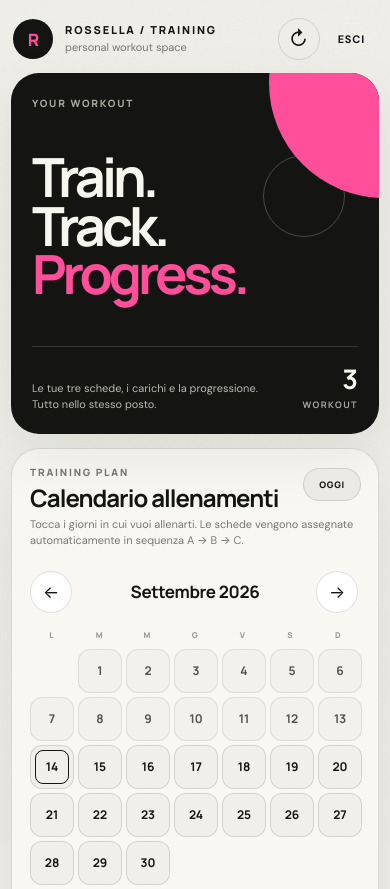
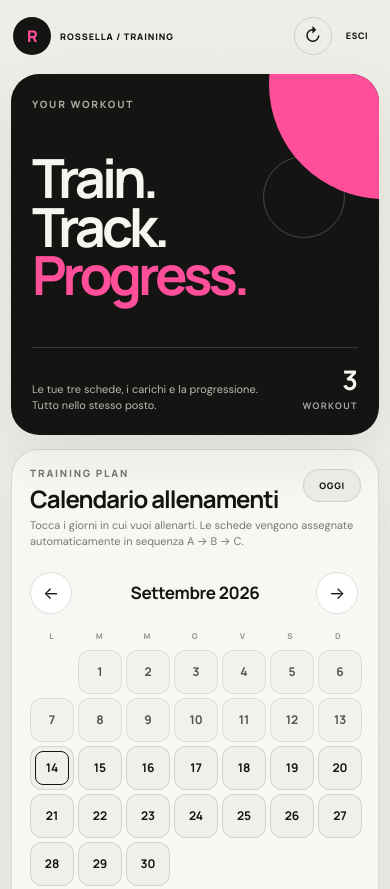
Before and after one commit to RossellaPell/rossella-training, a website: page index.html in a window 390 px wide. Shown: the top 889 px of the page. Drawn offline with Linux system fonts and the light colour scheme.

Commit message:
Add files via upload

```diff
--- a/app.js
+++ b/app.js
@@ -462,7 +462,8 @@ async function testNotification() {
 if ('serviceWorker' in navigator) {
   window.addEventListener('load', async () => {
     try {
-      await navigator.serviceWorker.register('/sw.js?v=7');
+      const registration = await navigator.serviceWorker.register('/sw.js?v=10', { updateViaCache: 'none' });
+      await registration.update();
       await navigator.serviceWorker.ready;
       syncTrainingDaysToCloud();
       getPushStatus();
--- a/index.html
+++ b/index.html
@@ -13,7 +13,7 @@
   <link rel="preconnect" href="https://fonts.googleapis.com">
   <link rel="preconnect" href="https://fonts.gstatic.com" crossorigin>
   <link href="https://fonts.googleapis.com/css2?family=DM+Sans:wght@400;500;600;700&family=Manrope:wght@500;600;700;800&display=swap" rel="stylesheet">
-  <link rel="stylesheet" href="style.css?v=9" />
+  <link rel="stylesheet" href="style.css?v=10" />
 </head>
 <body>
   <div class="page-noise"></div>
@@ -132,6 +132,6 @@
   </div>
 
   <div id="toast" class="toast" role="status" aria-live="polite"></div>
-  <script src="app.js?v=8"></script>
+  <script src="app.js?v=10"></script>
 </body>
 </html>
--- a/style.css
+++ b/style.css
@@ -138,4 +138,29 @@ button{-webkit-tap-highlight-color:transparent}
 .notification-actions{display:flex;gap:10px;flex-wrap:wrap;justify-content:flex-end}
 .notification-actions .btn{white-space:nowrap}
 @media(max-width:720px){.notifications-card{align-items:flex-start;flex-direction:column;padding:22px}.notification-actions{width:100%;justify-content:stretch}.notification-actions .btn{flex:1}}
-\n\n/* v9 · iPhone safe area + header mobile fix */\n@supports (padding: max(0px)) {\n  .app-shell{padding-top:max(20px, env(safe-area-inset-top));}\n}\n@media(max-width:520px){\n  .app-shell{padding-left:max(11px, env(safe-area-inset-left));padding-right:max(11px, env(safe-area-inset-right));padding-bottom:max(42px, env(safe-area-inset-bottom));}\n  @supports (padding: max(0px)) {\n    .app-shell{padding-top:calc(env(safe-area-inset-top) + 12px);}\n  }\n  .topbar{align-items:center;gap:10px;padding:0 2px;margin:0 0 14px;min-height:48px;}\n  .brand-block{gap:9px;min-width:0;flex:1;}\n  .brand-mark{width:38px;height:38px;flex:0 0 38px;font-size:16px;}\n  .brand-block>div:last-child{min-width:0;}\n  .brand-name{font-size:10px;letter-spacing:.12em;white-space:nowrap;overflow:hidden;text-overflow:ellipsis;}\n  .brand-caption{font-size:10px;white-space:nowrap;overflow:hidden;text-overflow:ellipsis;}\n  .topbar-actions{flex:0 0 auto;gap:5px;}\n  .icon-btn{width:38px;height:38px;font-size:18px;}\n  .logout-btn{padding:8px 9px;font-size:.61rem;letter-spacing:.05em;}\n}\n@media(max-width:390px){\n  .brand-caption{display:none;}\n  .brand-name{font-size:9px;letter-spacing:.1em;}\n  .logout-btn{padding:7px 8px;font-size:.58rem;}\n}\n
+
+
+/* v9 · iPhone safe area + header mobile fix */
+@supports (padding: max(0px)) {
+  .app-shell{padding-top:max(20px, env(safe-area-inset-top));}
+}
+@media(max-width:520px){
+  .app-shell{padding-left:max(11px, env(safe-area-inset-left));padding-right:max(11px, env(safe-area-inset-right));padding-bottom:max(42px, env(safe-area-inset-bottom));}
+  @supports (padding: max(0px)) {
+    .app-shell{padding-top:calc(env(safe-area-inset-top) + 12px);}
+  }
+  .topbar{align-items:center;gap:10px;padding:0 2px;margin:0 0 14px;min-height:48px;}
+  .brand-block{gap:9px;min-width:0;flex:1;}
+  .brand-mark{width:38px;height:38px;flex:0 0 38px;font-size:16px;}
+  .brand-block>div:last-child{min-width:0;}
+  .brand-name{font-size:10px;letter-spacing:.12em;white-space:nowrap;overflow:hidden;text-overflow:ellipsis;}
+  .brand-caption{font-size:10px;white-space:nowrap;overflow:hidden;text-overflow:ellipsis;}
+  .topbar-actions{flex:0 0 auto;gap:5px;}
+  .icon-btn{width:38px;height:38px;font-size:18px;}
+  .logout-btn{padding:8px 9px;font-size:.61rem;letter-spacing:.05em;}
+}
+@media(max-width:390px){
+  .brand-caption{display:none;}
+  .brand-name{font-size:9px;letter-spacing:.1em;}
+  .logout-btn{padding:7px 8px;font-size:.58rem;}
+}
```
Also changed, not shown: vercel.json.
